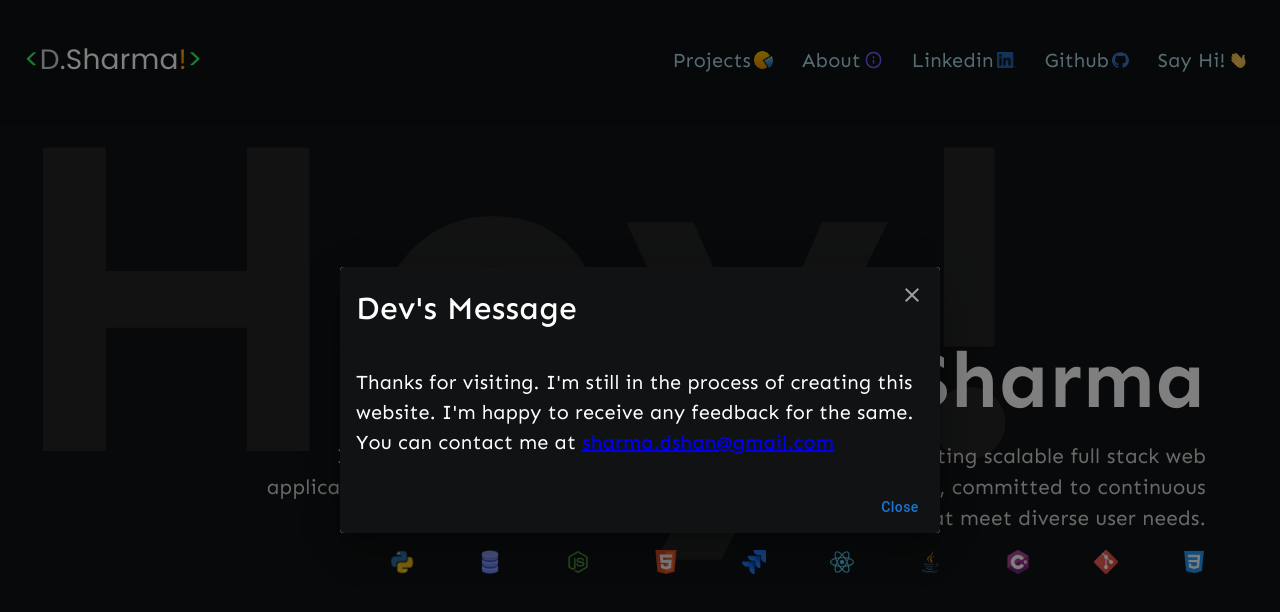
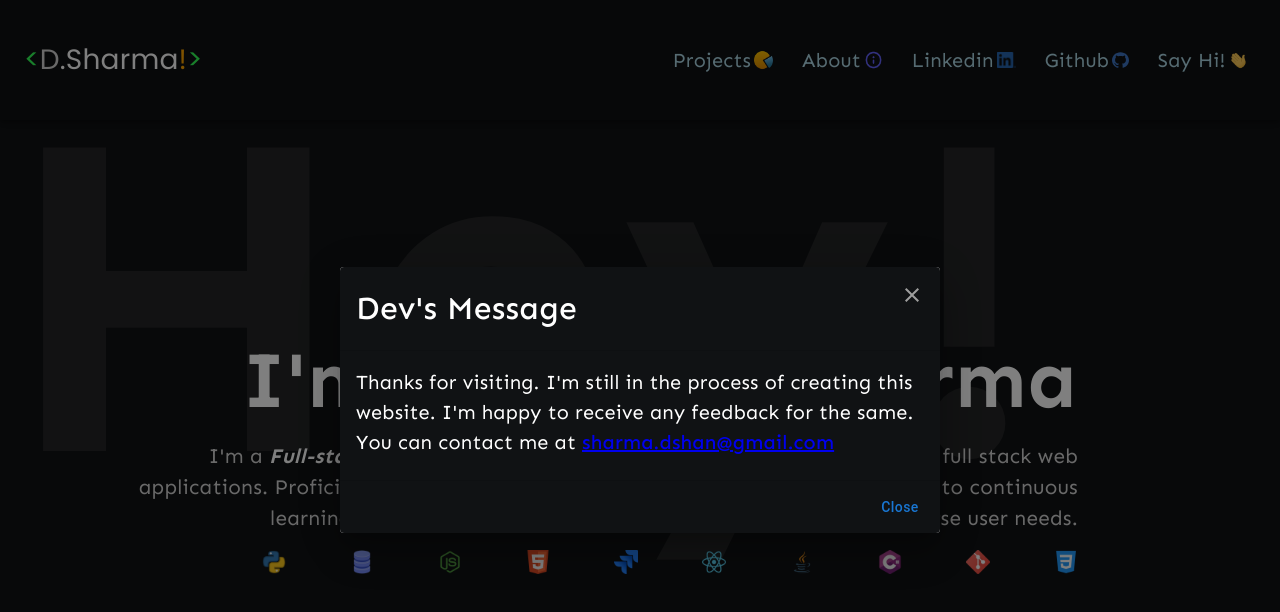
Before and after one commit to sdikshant89/MyFolio, a React (Vite) app: page / in a window 1280 px wide. Shown: the top 612 px of the page. Built offline with nearby package versions, Linux system fonts and the light colour scheme.

Commit message:
Changed style of mainPage

```diff
--- a/src/pages/WelcomePage.jsx
+++ b/src/pages/WelcomePage.jsx
@@ -88,7 +88,7 @@ function WelcomePage(props) {
           width: '60vw',
           zIndex: 5,
           position: 'relative',
-          margin: '25vh 20vw',
+          margin: '25vh 20vw 10vh 10vw',
           animation: 'fadeInFromRight 1s ease-out',
           minWidth: '950px',
         }}
```
